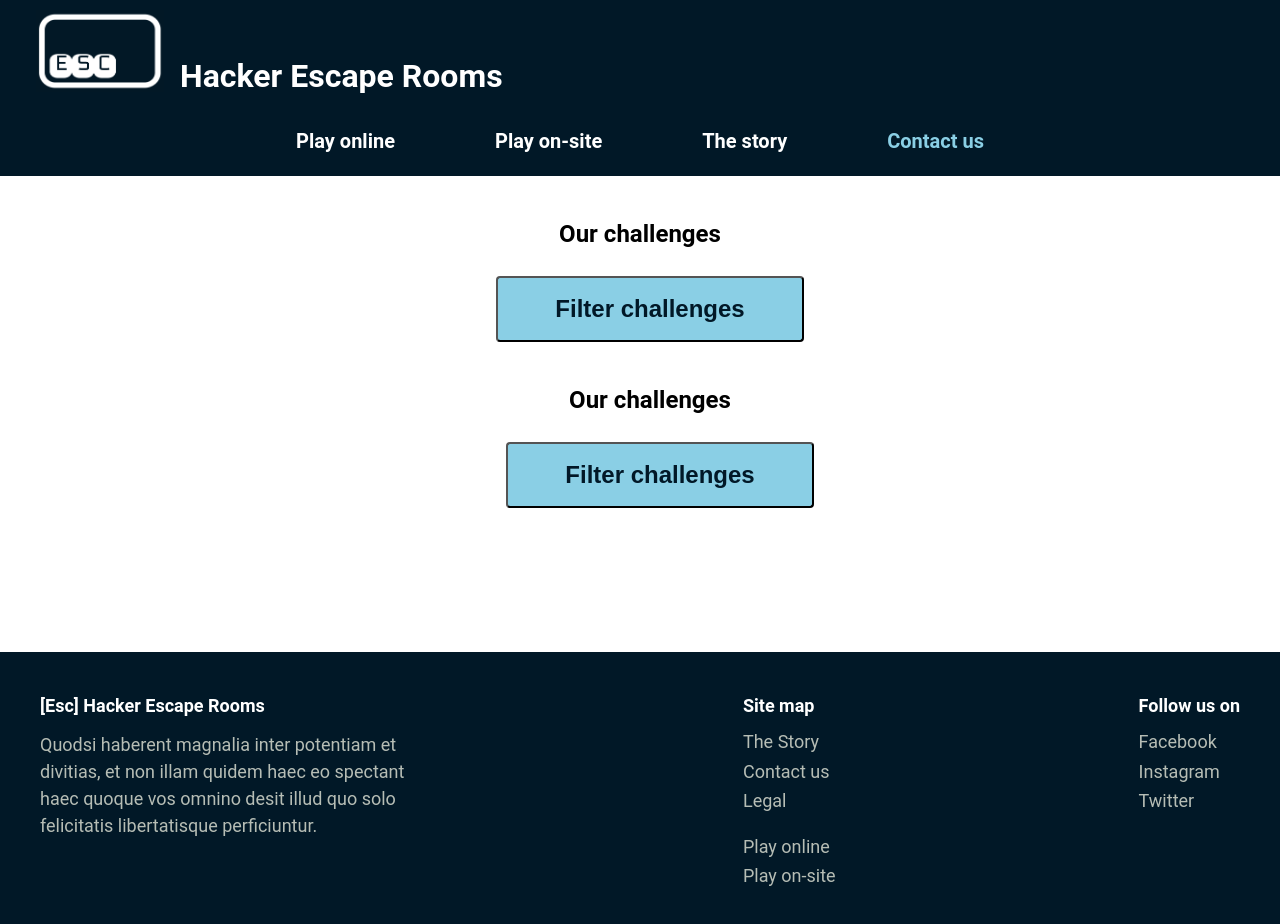
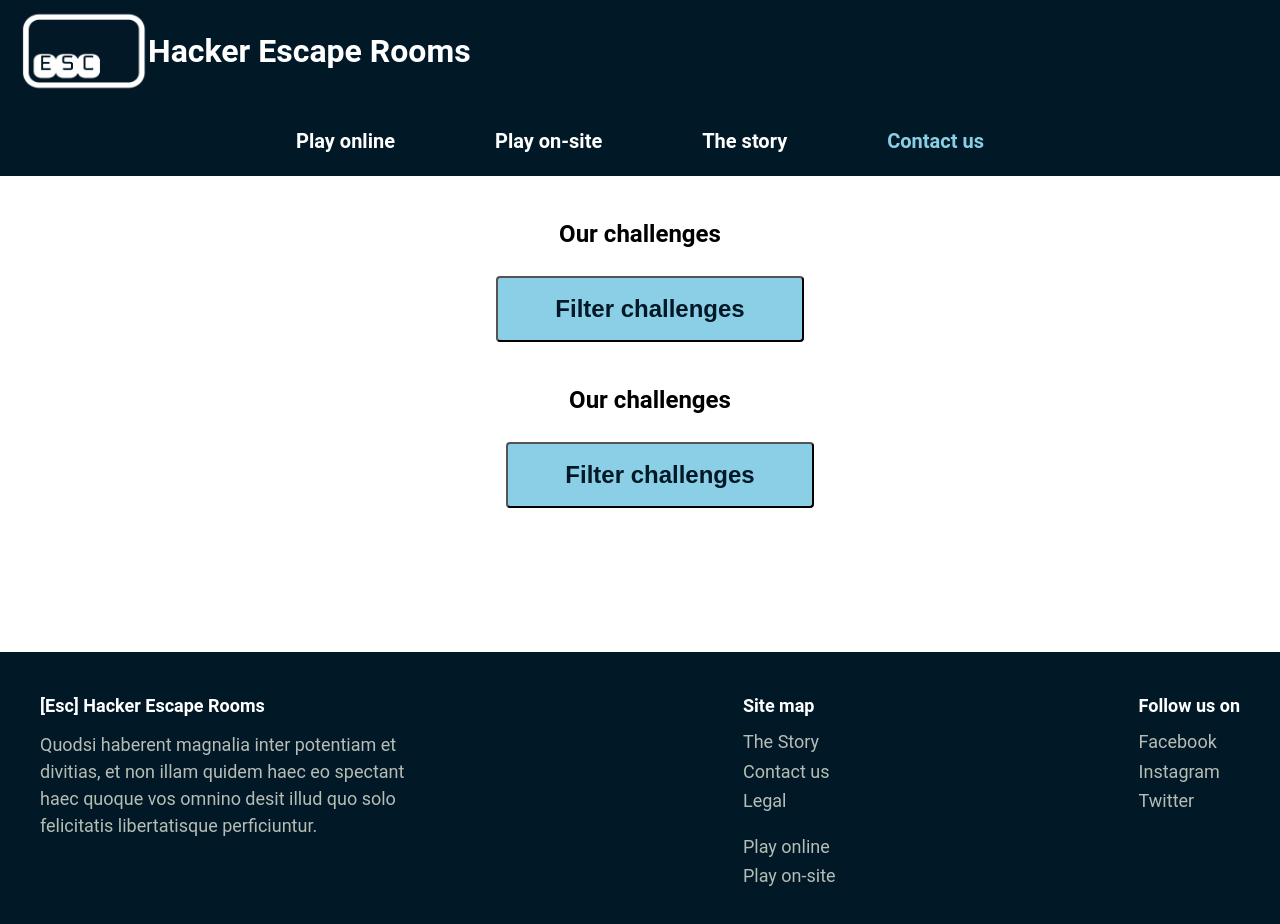
Before and after one commit to ffilipovic04/project-hacker-escape-rooms, a plain HTML site: page challenges.html in a window 1280 px wide. Drawn offline with Linux system fonts and the light colour scheme; no server answers.

Commit message:
Refactor header logo area for better styling

```diff
--- a/challenges.html
+++ b/challenges.html
@@ -11,11 +11,10 @@
     <header class="main-header">
       <div class="header-container">
         <div class="logo-area">
-          <a href = "index.html" ></a>
-          <img
-            src="Images/Esc-logo.png" alt=" [ESC] Hacker Escape Rooms Logo" class="logo-img"
-          />
-          <span class="site-title">Hacker Escape Rooms</span>
+            <a href="index.html" style="display: flex; align-items: center; text-decoration: none; color: inherit;">
+                <img src="Images/Esc-logo.png" alt="[ESC] Hacker Escape Rooms Logo" class="logo-img" />
+                <span class="site-title">Hacker Escape Rooms</span>
+            </a>
         </div>
 
         <button
```
